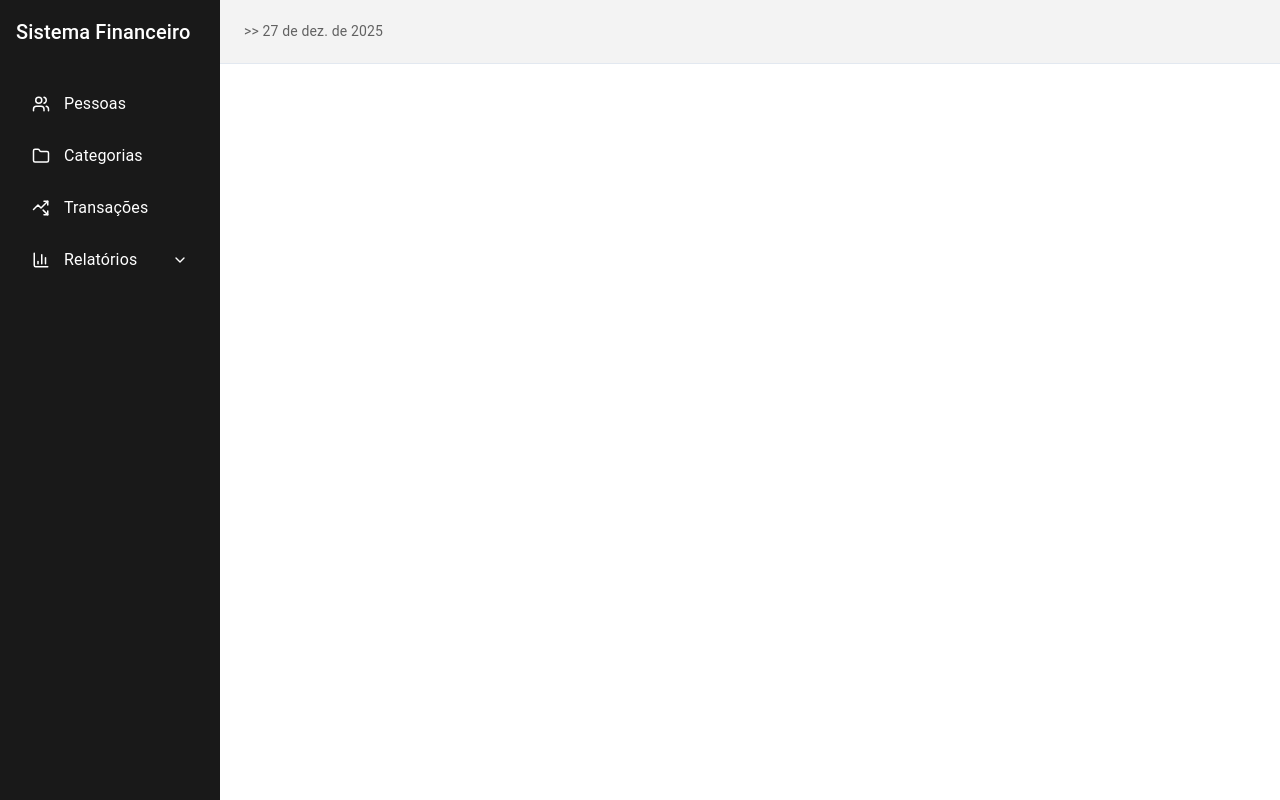
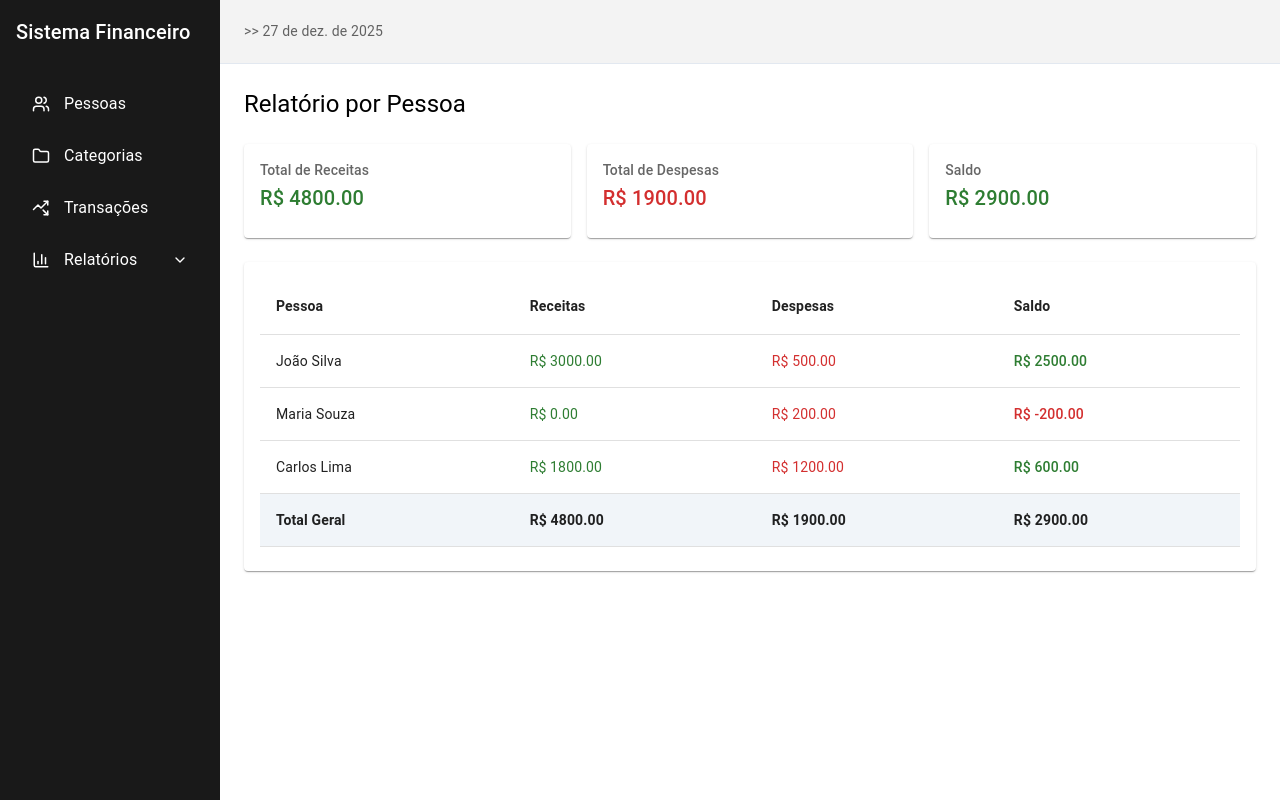
Before and after one commit to talitasdias/SistemaFinanceiro, a React (Vite) app in the folder FrontEnd/: page /relatorios/pessoas in a window 1280 px wide. Built offline with nearby package versions, Linux system fonts and the light colour scheme.

Commit message:
feat:add reports page

```diff
--- a/FrontEnd/src/pages/relatorios/RelatorioCategoria.tsx
+++ b/FrontEnd/src/pages/relatorios/RelatorioCategoria.tsx
@@ -0,0 +1,149 @@
+import {
+  Box,
+  Card,
+  CardContent,
+  Typography,
+  Table,
+  TableHead,
+  TableRow,
+  TableCell,
+  TableBody,
+} from "@mui/material";
+import Grid from "@mui/material/Grid";
+
+interface RelatorioCategoriaItem {
+  categoria: string;
+  receitas: number;
+  despesas: number;
+}
+
+const dadosMockados: RelatorioCategoriaItem[] = [
+  { categoria: "Alimentação", receitas: 0, despesas: 800 },
+  { categoria: "Salário", receitas: 3500, despesas: 0 },
+  { categoria: "Conta Corrente", receitas: 2000, despesas: 1200 },
+  { categoria: "Lazer", receitas: 0, despesas: 400 },
+];
+
+export default function RelatorioCategoria() {
+  const totalReceitas = dadosMockados.reduce(
+    (acc, item) => acc + item.receitas,
+    0
+  );
+
+  const totalDespesas = dadosMockados.reduce(
+    (acc, item) => acc + item.despesas,
+    0
+  );
+
+  const saldoGeral = totalReceitas - totalDespesas;
+
+  return (
+    <Box>
+      {/* Título */}
+      <Typography variant="h5" mb={3}>
+        Relatório por Categoria
+      </Typography>
+
+      {/* Cards de resumo */}
+      <Grid container spacing={2} mb={3}>
+        <Grid size={{ xs: 12, md: 4 }}>
+          <Card>
+            <CardContent>
+              <Typography variant="subtitle2" color="text.secondary">
+                Total de Receitas
+              </Typography>
+              <Typography variant="h6" color="success.main">
+                R$ {totalReceitas.toFixed(2)}
+              </Typography>
+            </CardContent>
+          </Card>
+        </Grid>
+
+        <Grid size={{ xs: 12, md: 4 }}>
+          <Card>
+            <CardContent>
+              <Typography variant="subtitle2" color="text.secondary">
+                Total de Despesas
+              </Typography>
+              <Typography variant="h6" color="error.main">
+                R$ {totalDespesas.toFixed(2)}
+              </Typography>
+            </CardContent>
+          </Card>
+        </Grid>
+
+        <Grid size={{ xs: 12, md: 4 }}>
+          <Card>
+            <CardContent>
+              <Typography variant="subtitle2" color="text.secondary">
+                Saldo
+              </Typography>
+              <Typography
+                variant="h6"
+                color={saldoGeral >= 0 ? "success.main" : "error.main"}
+              >
+                R$ {saldoGeral.toFixed(2)}
+              </Typography>
+            </CardContent>
+          </Card>
+        </Grid>
+      </Grid>
+
+      {/* Tabela */}
+      <Card>
+        <CardContent>
+          <Table>
+            <TableHead>
+              <TableRow>
+                <TableCell><strong>Categoria</strong></TableCell>
+                <TableCell><strong>Receitas</strong></TableCell>
+                <TableCell><strong>Despesas</strong></TableCell>
+                <TableCell><strong>Saldo</strong></TableCell>
+              </TableRow>
+            </TableHead>
+
+            <TableBody>
+              {dadosMockados.map((item) => {
+                const saldo = item.receitas - item.despesas;
+
+                return (
+                  <TableRow key={item.categoria}>
+                    <TableCell>{item.categoria}</TableCell>
+                    <TableCell sx={{ color: "success.main" }}>
+                      R$ {item.receitas.toFixed(2)}
+                    </TableCell>
+                    <TableCell sx={{ color: "error.main" }}>
+                      R$ {item.despesas.toFixed(2)}
+                    </TableCell>
+                    <TableCell
+                      sx={{
+                        color: saldo >= 0 ? "success.main" : "error.main",
+                        fontWeight: 500,
+                      }}
+                    >
+                      R$ {saldo.toFixed(2)}
+                    </TableCell>
+                  </TableRow>
+                );
+              })}
+
+              {/* Total geral */}
+              <TableRow sx={{ backgroundColor: "#F1F5F9" }}>
+                <TableCell><strong>Total Geral</strong></TableCell>
+                <TableCell>
+                  <strong>R$ {totalReceitas.toFixed(2)}</strong>
+                </TableCell>
+                <TableCell>
+                  <strong>R$ {totalDespesas.toFixed(2)}</strong>
+                </TableCell>
+                <TableCell>
+                  <strong>R$ {saldoGeral.toFixed(2)}</strong>
+                </TableCell>
+              </TableRow>
+            </TableBody>
+          </Table>
+        </CardContent>
+      </Card>
+    </Box>
+  );
+}
--- a/FrontEnd/src/pages/relatorios/RelatorioPessoa.tsx
+++ b/FrontEnd/src/pages/relatorios/RelatorioPessoa.tsx
@@ -0,0 +1,148 @@
+import {
+  Box,
+  Card,
+  CardContent,
+  Typography,
+  Table,
+  TableHead,
+  TableRow,
+  TableCell,
+  TableBody,
+} from "@mui/material";
+import Grid from "@mui/material/Grid";
+
+interface RelatorioPessoaItem {
+  pessoa: string;
+  receitas: number;
+  despesas: number;
+}
+
+const dadosMockados: RelatorioPessoaItem[] = [
+  { pessoa: "João Silva", receitas: 3000, despesas: 500 },
+  { pessoa: "Maria Souza", receitas: 0, despesas: 200 },
+  { pessoa: "Carlos Lima", receitas: 1800, despesas: 1200 },
+];
+
+export default function RelatorioPessoa() {
+  const totalReceitas = dadosMockados.reduce(
+    (acc, item) => acc + item.receitas,
+    0
+  );
+
+  const totalDespesas = dadosMockados.reduce(
+    (acc, item) => acc + item.despesas,
+    0
+  );
+
+  const saldoGeral = totalReceitas - totalDespesas;
+
+  return (
+    <Box>
+      {/* Título */}
+      <Typography variant="h5" mb={3}>
+        Relatório por Pessoa
+      </Typography>
+
+      {/* Cards de resumo */}
+      <Grid container spacing={2} mb={3}>
+        <Grid size={{ xs: 12, md: 4 }}>
+          <Card>
+            <CardContent>
+              <Typography variant="subtitle2" color="text.secondary">
+                Total de Receitas
+              </Typography>
+              <Typography variant="h6" color="success.main">
+                R$ {totalReceitas.toFixed(2)}
+              </Typography>
+            </CardContent>
+          </Card>
+        </Grid>
+
+        <Grid size={{ xs: 12, md: 4 }}>
+          <Card>
+            <CardContent>
+              <Typography variant="subtitle2" color="text.secondary">
+                Total de Despesas
+              </Typography>
+              <Typography variant="h6" color="error.main">
+                R$ {totalDespesas.toFixed(2)}
+              </Typography>
+            </CardContent>
+          </Card>
+        </Grid>
+
+        <Grid size={{ xs: 12, md: 4 }}>
+          <Card>
+            <CardContent>
+              <Typography variant="subtitle2" color="text.secondary">
+                Saldo
+              </Typography>
+              <Typography
+                variant="h6"
+                color={saldoGeral >= 0 ? "success.main" : "error.main"}
+              >
+                R$ {saldoGeral.toFixed(2)}
+              </Typography>
+            </CardContent>
+          </Card>
+        </Grid>
+      </Grid>
+
+      {/* Tabela */}
+      <Card>
+        <CardContent>
+          <Table>
+            <TableHead>
+              <TableRow>
+                <TableCell><strong>Pessoa</strong></TableCell>
+                <TableCell><strong>Receitas</strong></TableCell>
+                <TableCell><strong>Despesas</strong></TableCell>
+                <TableCell><strong>Saldo</strong></TableCell>
+              </TableRow>
+            </TableHead>
+
+            <TableBody>
+              {dadosMockados.map((item) => {
+                const saldo = item.receitas - item.despesas;
+
+                return (
+                  <TableRow key={item.pessoa}>
+                    <TableCell>{item.pessoa}</TableCell>
+                    <TableCell sx={{ color: "success.main" }}>
+                      R$ {item.receitas.toFixed(2)}
+                    </TableCell>
+                    <TableCell sx={{ color: "error.main" }}>
+                      R$ {item.despesas.toFixed(2)}
+                    </TableCell>
+                    <TableCell
+                      sx={{
+                        color: saldo >= 0 ? "success.main" : "error.main",
+                        fontWeight: 500,
+                      }}
+                    >
+                      R$ {saldo.toFixed(2)}
+                    </TableCell>
+                  </TableRow>
+                );
+              })}
+
+              {/* Total geral */}
+              <TableRow sx={{ backgroundColor: "#F1F5F9" }}>
+                <TableCell><strong>Total Geral</strong></TableCell>
+                <TableCell>
+                  <strong>R$ {totalReceitas.toFixed(2)}</strong>
+                </TableCell>
+                <TableCell>
+                  <strong>R$ {totalDespesas.toFixed(2)}</strong>
+                </TableCell>
+                <TableCell>
+                  <strong>R$ {saldoGeral.toFixed(2)}</strong>
+                </TableCell>
+              </TableRow>
+            </TableBody>
+          </Table>
+        </CardContent>
+      </Card>
+    </Box>
+  );
+}
--- a/FrontEnd/src/routes/index.tsx
+++ b/FrontEnd/src/routes/index.tsx
@@ -3,6 +3,8 @@ import { Routes, Route, Navigate } from "react-router-dom";
 import PessoaList from "../pages/pessoas/PessoaList";
 import CategoriaList from "../pages/categorias/CategoriaList";
 import TransacaoList from "../pages/transacoes/TransacaoList";
+import RelatorioPessoa from "../pages/relatorios/RelatorioPessoa";
+import RelatorioCategoria from "../pages/relatorios/RelatorioCategoria";
 
 export default function AppRoutes() {
   return (
@@ -11,6 +13,8 @@ export default function AppRoutes() {
       <Route path="/pessoas" element={<PessoaList />} />
       <Route path="/categorias" element={<CategoriaList />} />
       <Route path="/transacoes" element={<TransacaoList />} />
+      <Route path="/relatorios/pessoas" element={<RelatorioPessoa />} />
+      <Route path="/relatorios/categorias" element={<RelatorioCategoria />} />
     </Routes>
   );
 }
```
